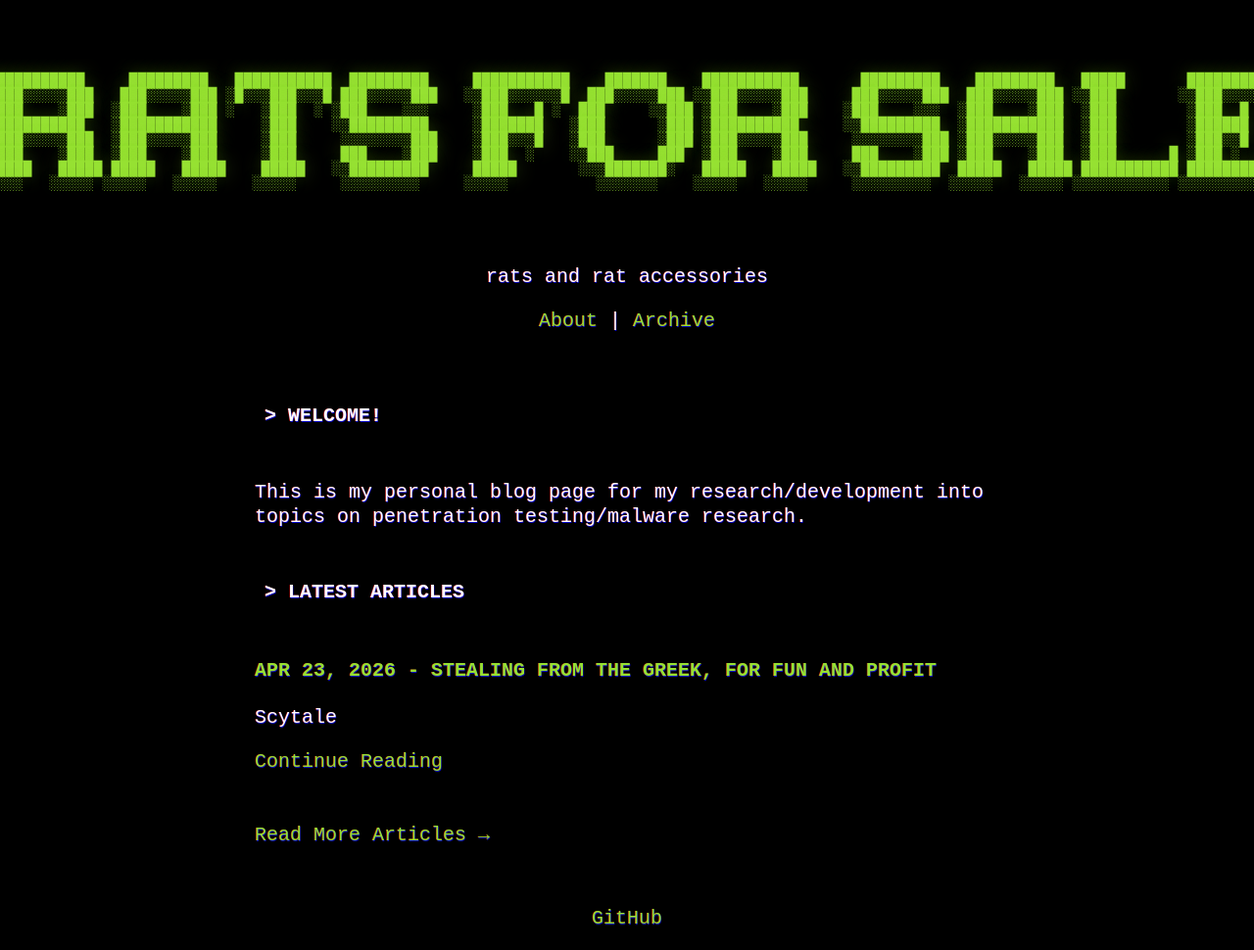
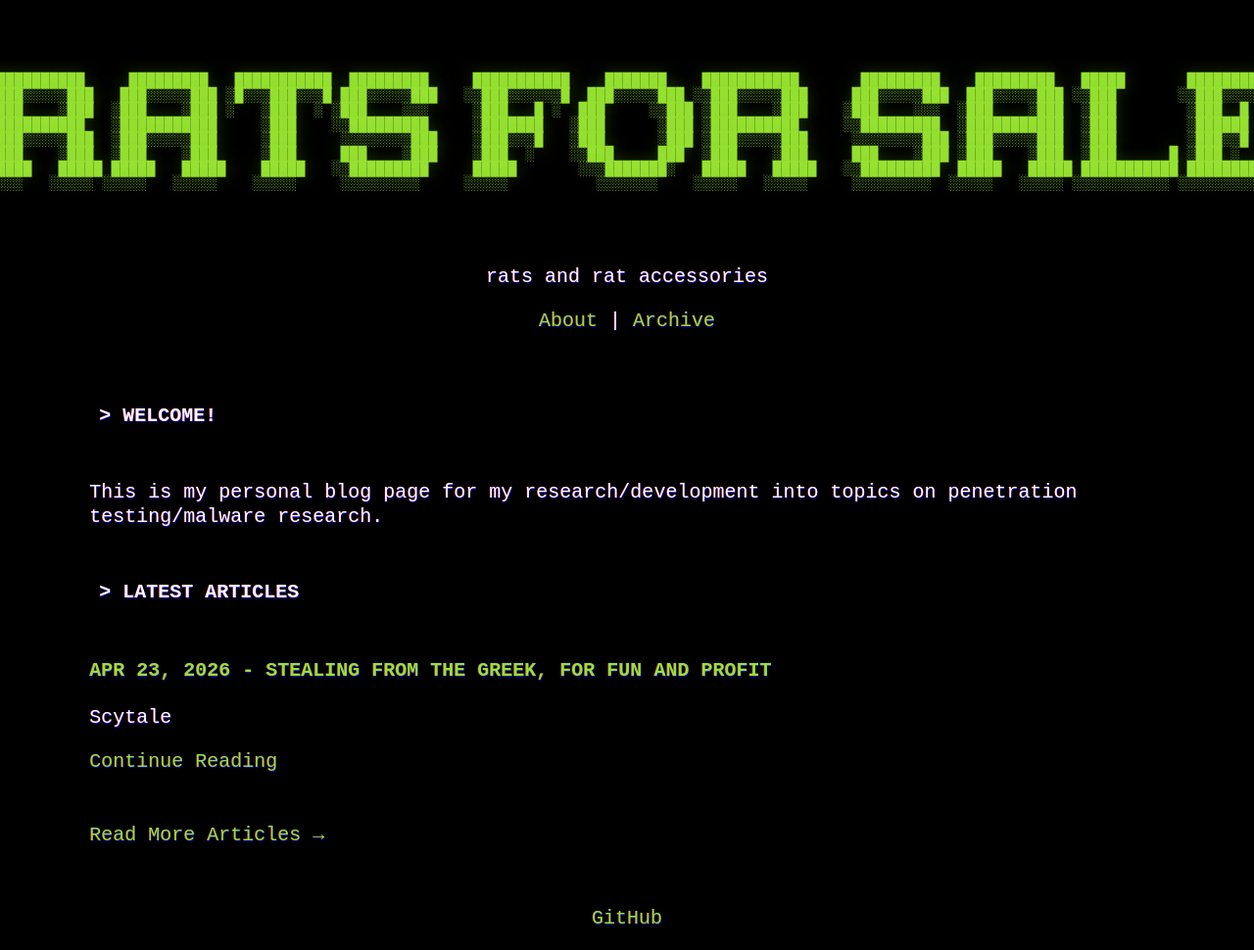
Before and after one commit to absolute-rat/absolute-rat.github.io, a Jekyll site: the page built from index.html, in a window 1280 px wide. Shown: the whole page at 98% size. Built offline with Jekyll 4.4.1, drawn with Linux system fonts in a browser that asks for light colours.

Commit message:
Update main.scss

```diff
--- a/_sass/main.scss
+++ b/_sass/main.scss
@@ -381,3 +381,10 @@ table {
   max-width: 100%;
   width: auto;
 }
+
+#wrapper, #content, .main {
+  width: 95% !important;
+  max-width: 1400px !important;
+  margin-left: auto !important;
+  margin-right: auto !important;
+}
```
